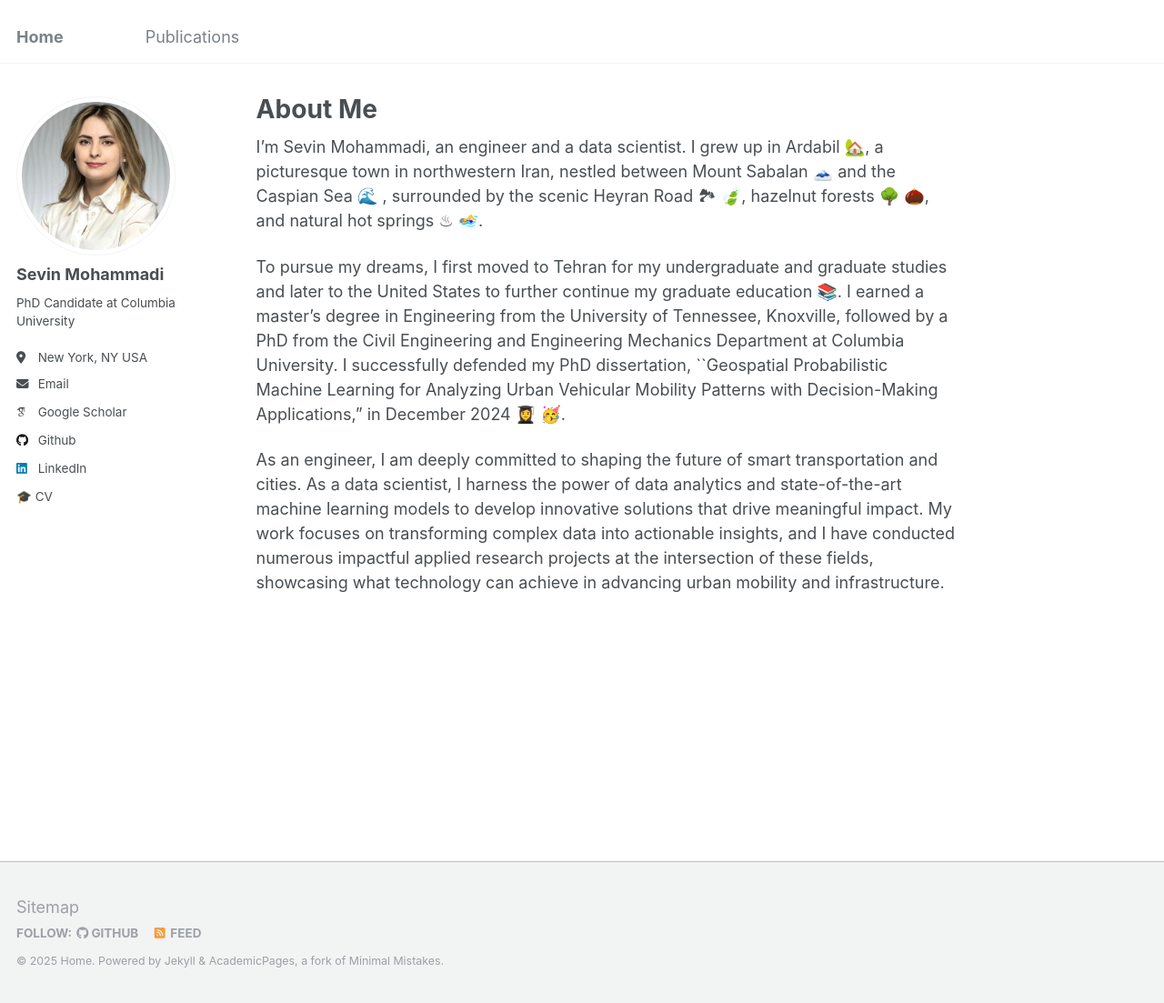
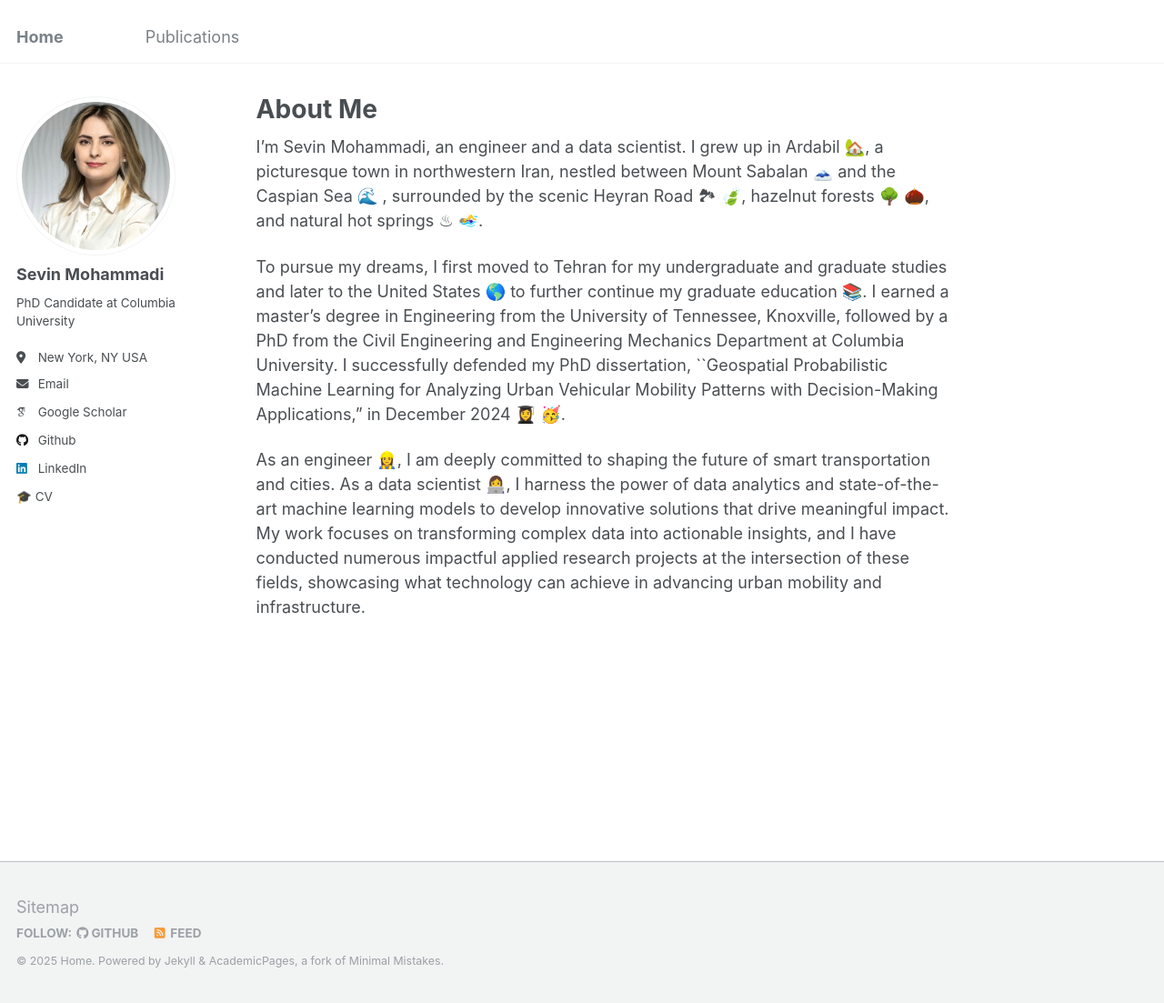
Before and after one commit to sev-90/sev-90.github.io, a Jekyll site: the page built from _pages/about.md, in a window 1280 px wide and 1103 px high. Shown: the whole window at 91% size. Built offline with Jekyll 4.4.1, drawn with Linux system fonts in a browser that asks for light colours; some web fonts are replaced.

```diff
--- a/_pages/about.md
+++ b/_pages/about.md
@@ -11,6 +11,6 @@ redirect_from:
 {% include seo.html %}
 I'm Sevin Mohammadi, an engineer and a data scientist. I grew up in Ardabil 🏡, a picturesque town in northwestern Iran, nestled between Mount Sabalan 🗻 and the Caspian Sea 🌊 , surrounded by the scenic Heyran Road 🏞 🍃, hazelnut forests 🌳 🌰, and natural hot springs ♨ 🏊‍♀️.
 
-To pursue my dreams, I first moved to Tehran for my undergraduate and graduate studies and later to the United States to further continue my graduate education 📚. I earned a master’s degree in Engineering from the University of Tennessee, Knoxville, followed by a PhD from the Civil Engineering and Engineering Mechanics Department at Columbia University. I successfully defended my PhD dissertation, ``Geospatial Probabilistic Machine Learning for Analyzing Urban Vehicular Mobility Patterns with Decision-Making Applications," in December 2024 👩‍🎓 🥳.
+To pursue my dreams, I first moved to Tehran for my undergraduate and graduate studies and later to the United States 🌎 to further continue my graduate education 📚. I earned a master’s degree in Engineering from the University of Tennessee, Knoxville, followed by a PhD from the Civil Engineering and Engineering Mechanics Department at Columbia University. I successfully defended my PhD dissertation, ``Geospatial Probabilistic Machine Learning for Analyzing Urban Vehicular Mobility Patterns with Decision-Making Applications," in December 2024 👩‍🎓 🥳.
 
-As an engineer, I am deeply committed to shaping the future of smart transportation and cities. As a data scientist, I harness the power of data analytics and state-of-the-art machine learning models to develop innovative solutions that drive meaningful impact. My work focuses on transforming complex data into actionable insights, and I have conducted numerous impactful applied research projects at the intersection of these fields, showcasing what technology can achieve in advancing urban mobility and infrastructure.
+As an engineer 👷‍♀️, I am deeply committed to shaping the future of smart transportation and cities. As a data scientist 👩‍💻, I harness the power of data analytics and state-of-the-art machine learning models to develop innovative solutions that drive meaningful impact. My work focuses on transforming complex data into actionable insights, and I have conducted numerous impactful applied research projects at the intersection of these fields, showcasing what technology can achieve in advancing urban mobility and infrastructure.
```
